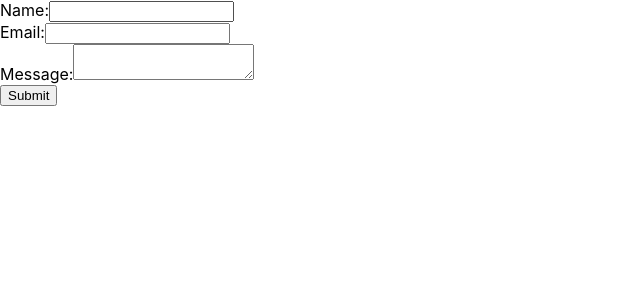
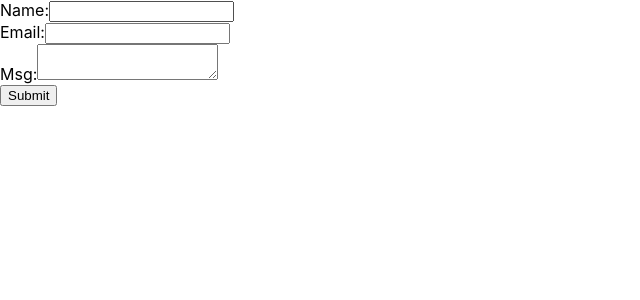
Before and after one commit to Mattlotus/mikbropro, a React (Create React App) app: page /Booknow in a window 1280 px wide. Shown: the top 300 px of the page, without its empty margins (0-640 px from the left). Built offline with nearby package versions, Linux system fonts and the light colour scheme; a web font is replaced by a local one.

Commit message:
home page back color now Tan

```diff
--- a/src/App.css
+++ b/src/App.css
@@ -1,6 +1,6 @@
 @import url('https://fonts.googleapis.com/css2?family=Butcherman&display=swap');
 .mainContainer{
-  background-color: black;
+  background-color: rgb(210, 171, 120);
   height: 100%;
   width: 100%;
   padding-top: 15px;
--- a/src/Pages/Booknow.jsx
+++ b/src/Pages/Booknow.jsx
@@ -53,7 +53,7 @@ const Booknow = () => {
       </div>
 
       <div>
-        <label htmlFor="message">Message:</label>
+        <label htmlFor="message">Msg:</label>
         <textarea
           id="message"
           name="message"
```
